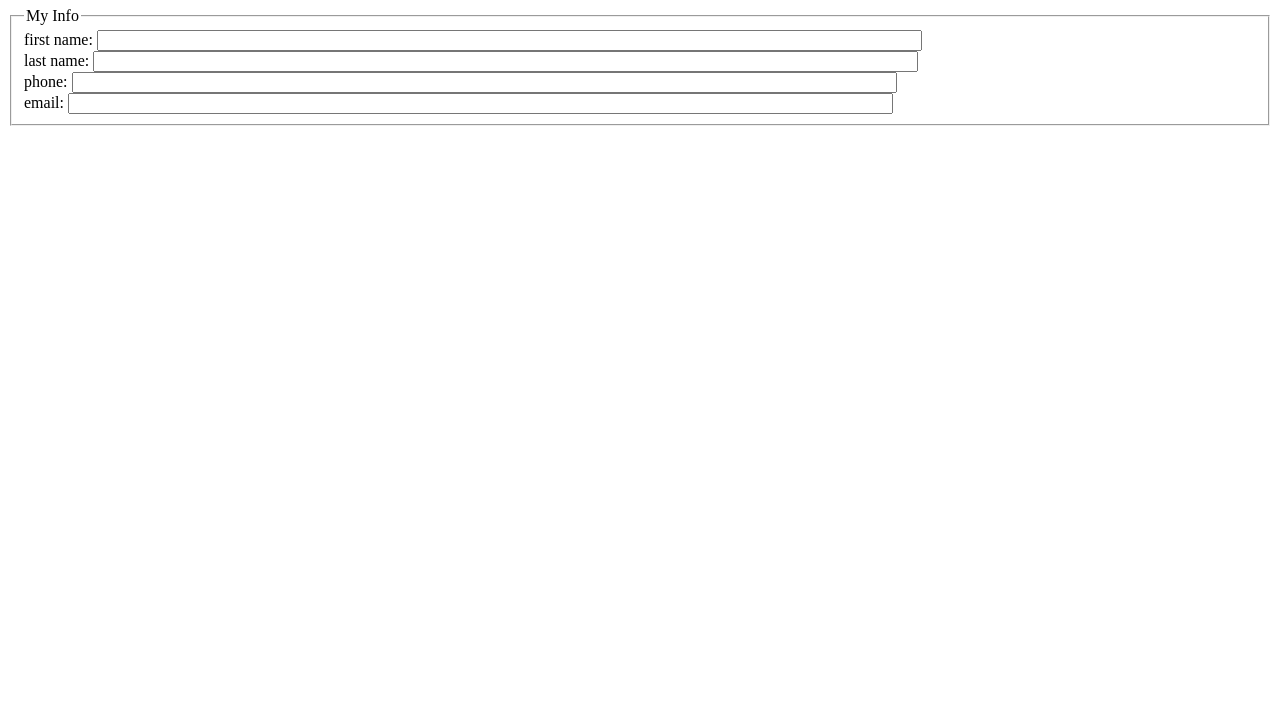
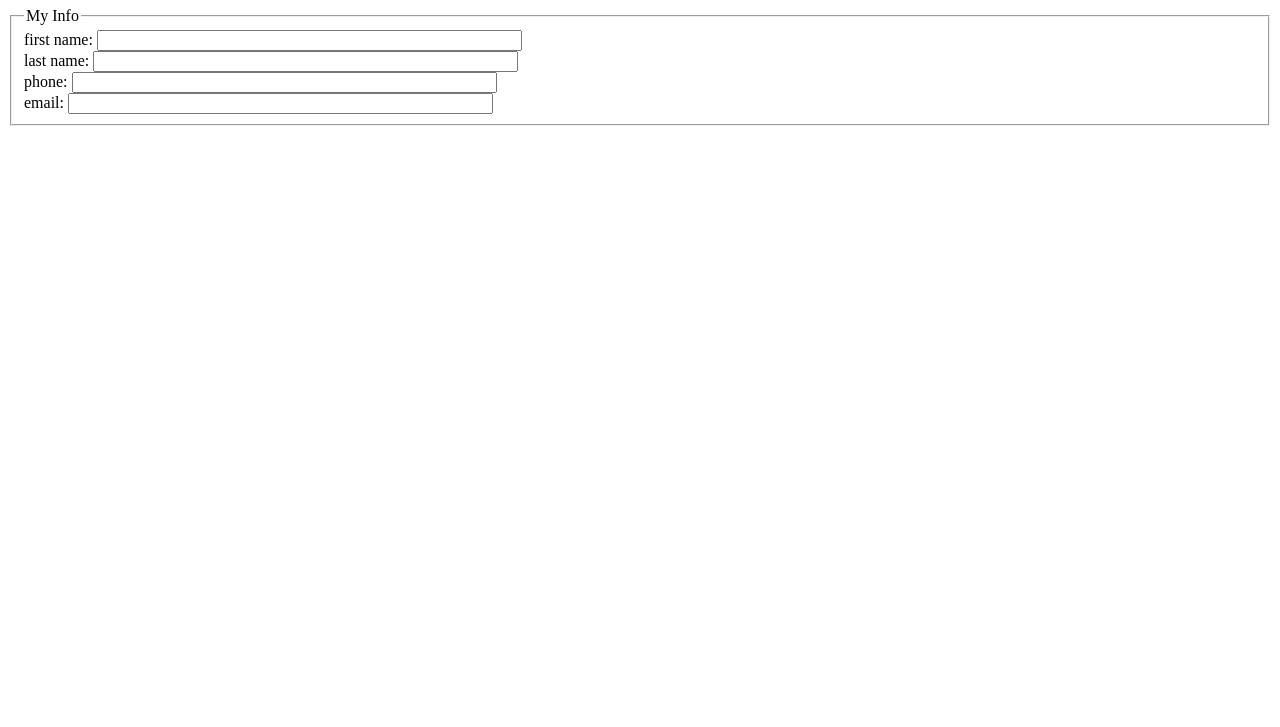
Before and after one commit to DewanSingh/webdev_lab5, a plain HTML site: page index.html in a window 1280 px wide. Shown: the part 73-800 px from the top of the page. Drawn offline with Linux system fonts and the light colour scheme.

Commit message:
Update index.html
textbox test 5

```diff
--- a/index.html
+++ b/index.html
@@ -9,10 +9,10 @@
   <form method="post" action:"http://bloomingdale.sat.iit.edu/kriedan/lab3formscript.php">
     <fieldset>
       <legend>My Info</legend>
-      <div><label>first name: <input type:"text" name="fname" size="100"></label></div>
-      <div><label>last name: <input type:"text" name="lname" size="100"></label></div>
-      <div><label>phone: <input type:"text" name="phone" size="100"></label></div>
-      <div><label>email: <input type:"text" name="email" size="100"></label></div>
+      <div><label>first name: <input type:"text" name="fname" size="50"></label></div>
+      <div><label>last name: <input type:"text" name="lname" size="50"></label></div>
+      <div><label>phone: <input type:"text" name="phone" size="50"></label></div>
+      <div><label>email: <input type:"text" name="email" size="50"></label></div>
     </fieldset>
   </form>
 </body>
```
